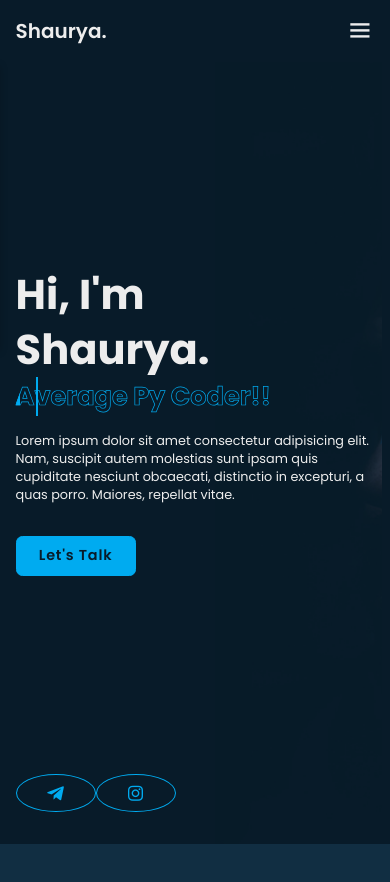
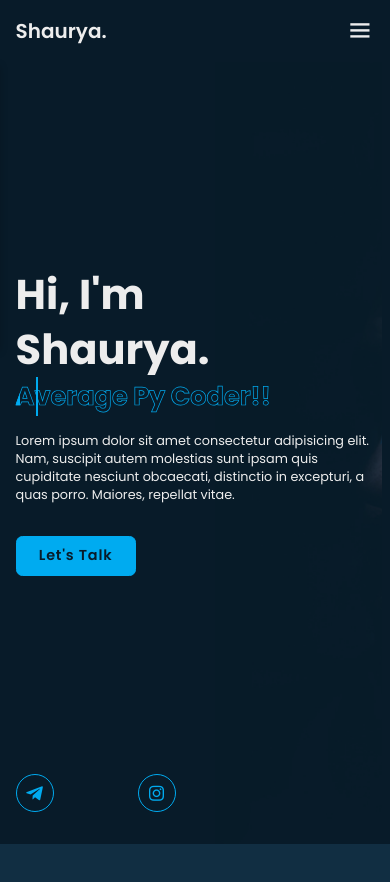
Before and after one commit to Luffy415/About-me, a plain HTML site: page index.html in a window 390 px wide. Shown: the top 882 px of the page. Drawn offline with nearby package versions, Linux system fonts and the light colour scheme.

Commit message:
Update style.css

```diff
--- a/style.css
+++ b/style.css
@@ -838,7 +838,7 @@ section:nth-child(odd) .animate.scroll,
     }
 
     .home-sci a{
-        width: 38pc;
+        width: 38px;
         height: 38px;
     }
 }
```
